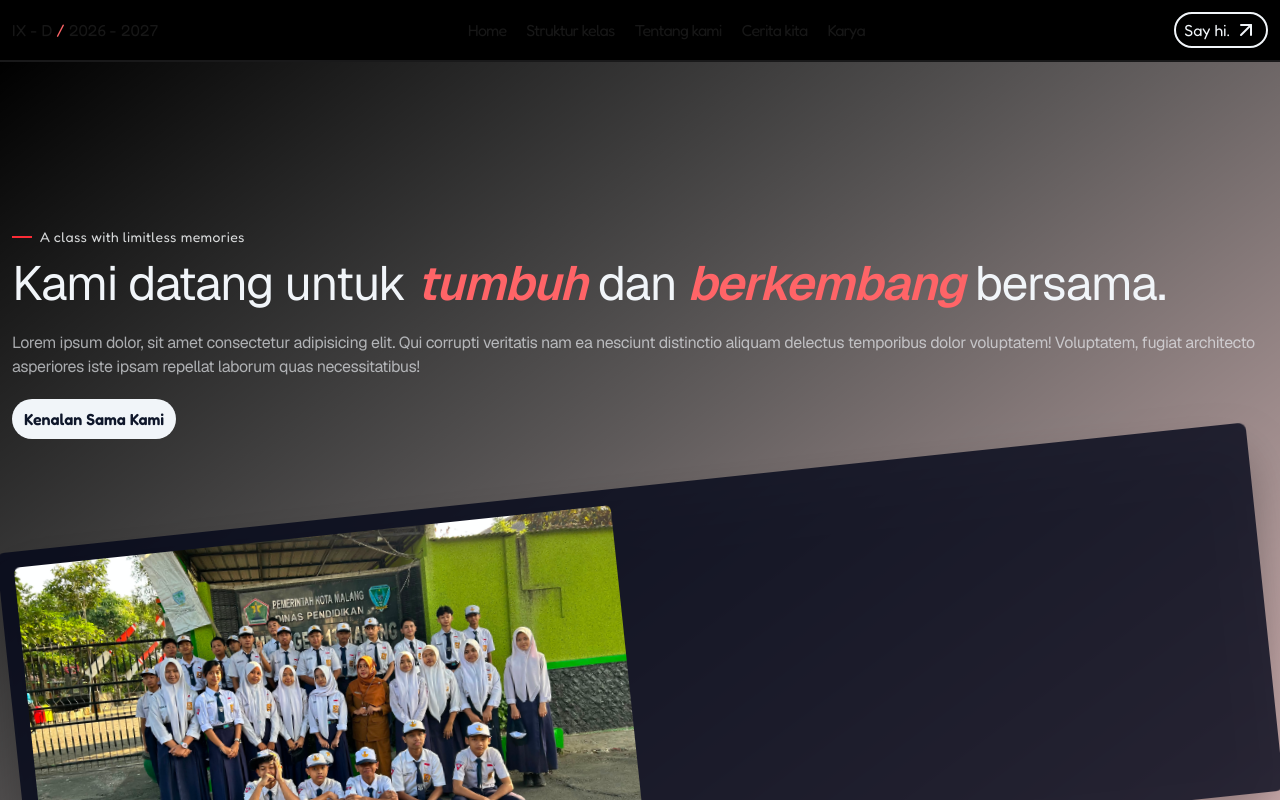
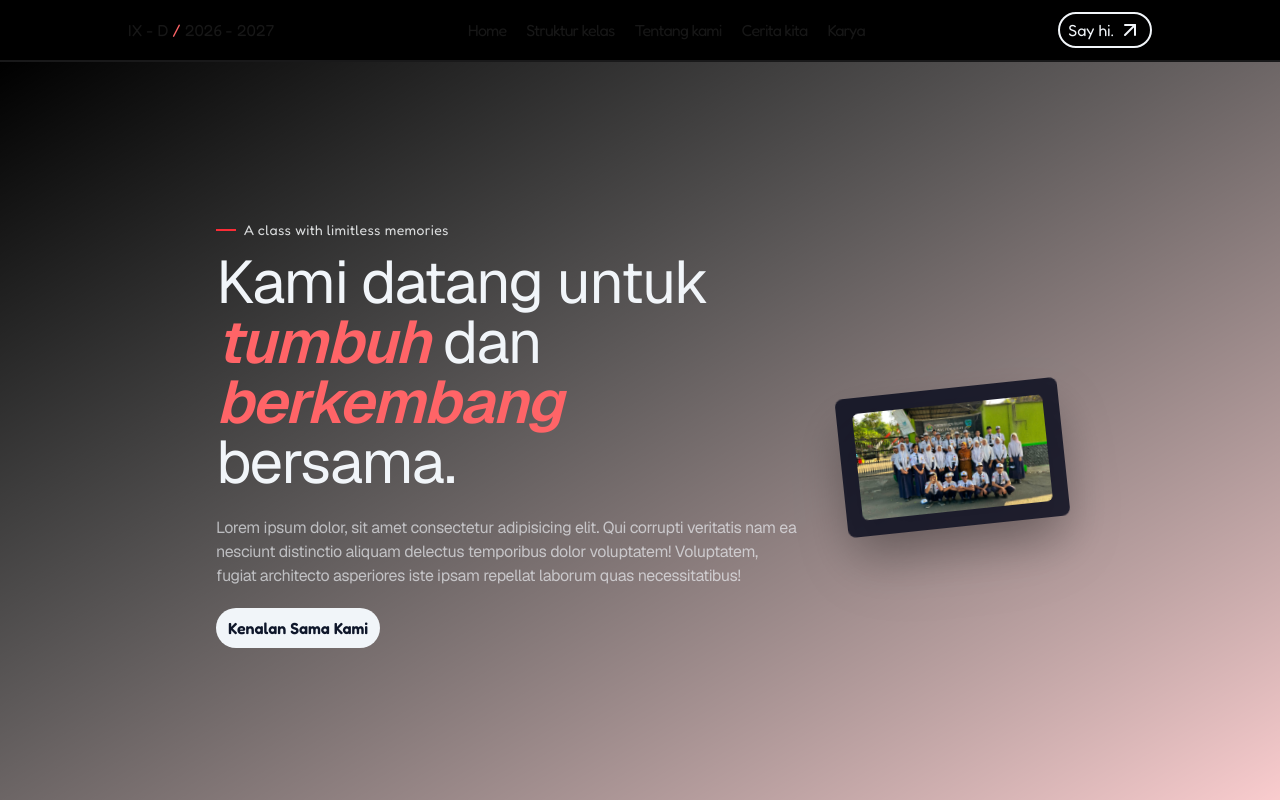
Before and after one commit to rygnz/9d, a Next.js app: page / in a window 1280 px wide. Shown: the top 800 px of the page. Built offline with nearby package versions, Linux system fonts and the light colour scheme.

Commit message:
feat: enhance layout and styling, update README, and improve component structure

```diff
--- a/src/app/layout.tsx
+++ b/src/app/layout.tsx
@@ -30,6 +30,7 @@ export default function RootLayout({ children }: LayoutProps<"/">) {
         ${geistSans.variable}
         ${geistMono.variable}
         ${fredoka.variable}
+        overflow-x-hidden
         scroll-smooth
         h-full
         antialiased
--- a/src/app/page.tsx
+++ b/src/app/page.tsx
@@ -19,6 +19,10 @@ export default function Home() {
         className={`
           ${mobileMenu ? "opacity-85" : ""}
           transition-all
+          px-12
+          sm:px-14
+          lg:px-32
+          md:px-18
         `}
       >
         <ul
@@ -225,15 +229,22 @@ export default function Home() {
         </div>
       </MobileMenu>
       <Page
+        id="home"
         className={`
-          md:flex
+          lg:px-54
+          md:px-24
+          sm:px-12
           bg-transparent
           bg-linear-to-tl
           from-red-600/20
           to-black
         `}
       >
-        <div>
+        <div
+          className={`
+            lg:max-w-2xl
+          `}
+        >
           <span
             className={`
               flex
@@ -262,6 +273,7 @@ export default function Home() {
           </span>
           <h1
             className={`
+              lg:text-6xl
               text-5xl
               font-sans
               tracking-tight
@@ -300,11 +312,15 @@ export default function Home() {
               Kenalan Sama Kami
             </span>
           </Button>
+        </div>
           <div
             className={`
+              select-none
               rounded-lg
               bg-slate-950/80
               p-4
+              w-max
+              h-max
               mt-12
               -rotate-6
               shadow-2xl
@@ -314,14 +330,14 @@ export default function Home() {
             <Image
               src="/src.public.photo_of_us.jpg"
               alt="Foto kelas IX-D"
-              width={600}
-              height={400}
-              className="rounded-md object-cover"
+              width={540}
+              height={360}
+              className="rounded-md object-cover select-none"
             />
           </div>
-        </div>
       </Page>
       <Page
+        id="struktur_kelas"
         backgroundColor="bg-white"
       >
 
--- a/src/components/MainPage.tsx
+++ b/src/components/MainPage.tsx
@@ -4,25 +4,34 @@ type PageType = {
   children?  : React.ReactNode
   backgroundColor? : BackgroundUnit
   className ?: string
+  id : string
 }
 
 export function Page({
   children,
   backgroundColor = "bg-slate-100",
-  className
+  className,
+  id
 }:PageType) {
   return (
     <div
-      id="home"
+      id={id}
       className={`
         ${className ?? ""}
         ${backgroundColor}
         flex
+        flex-col
+        md:flex-row
         justify-between
         items-center
+        gap-10
         w-full
-        h-[120vh]
-        p-3
+        min-h-[calc(100svh-57px)]
+        px-6
+        py-16
+        md:px-12
+        lg:px-24
+        md:py-20
       `}
     >
       {children}
```
Also changed, not shown: 1 other file (tests, documents, lock files or other folders).
